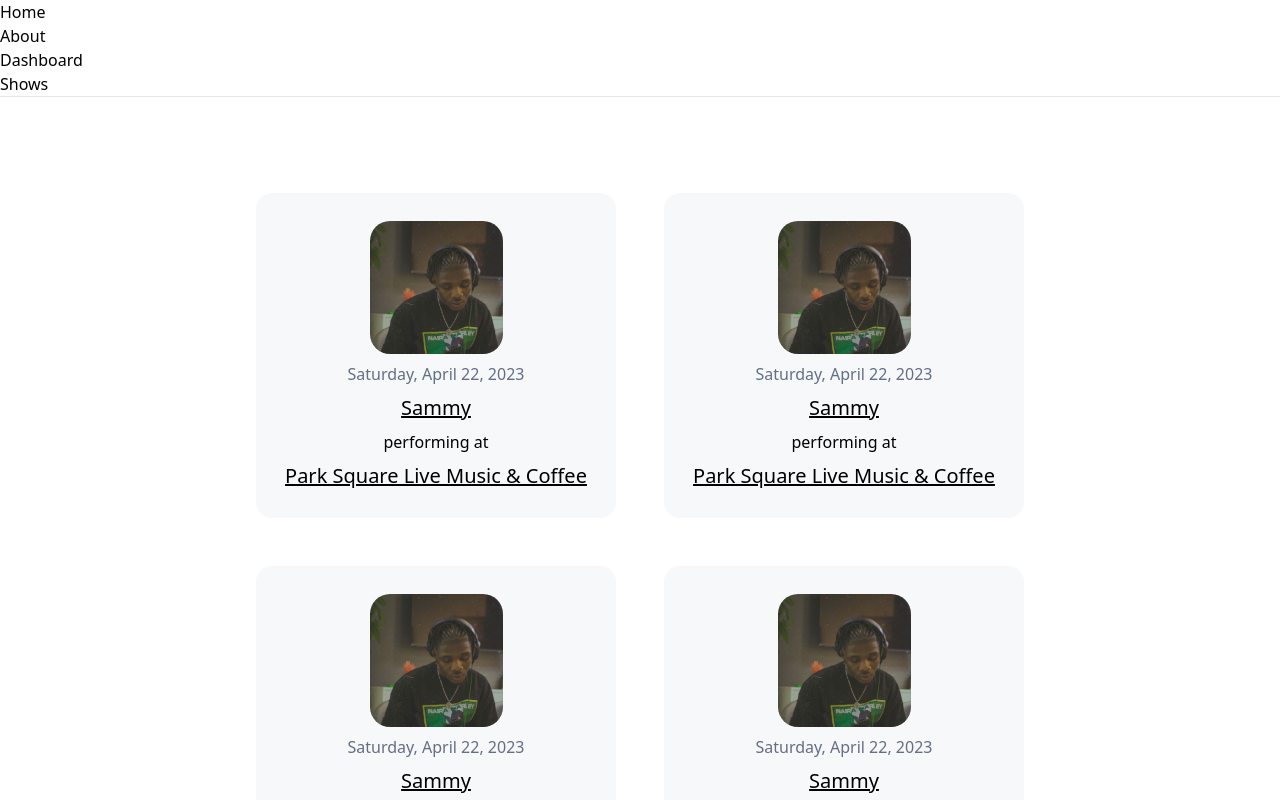
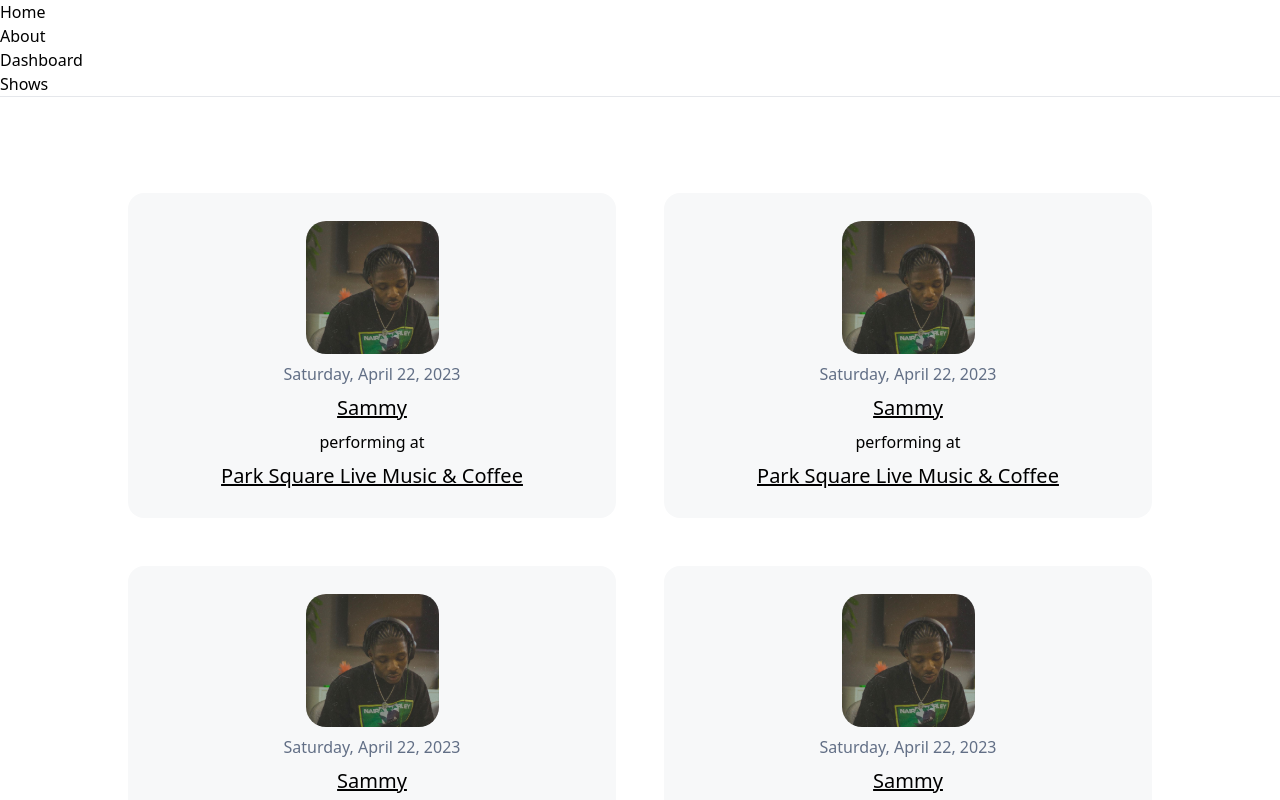
Before and after one commit to devcareer/Project-outside, a React (Vite) app: page /shows in a window 1280 px wide. Shown: the top 800 px of the page. Built offline with nearby package versions, Linux system fonts and the light colour scheme.

Commit message:
increased max width of container

```diff
--- a/src/pages/Shows.jsx
+++ b/src/pages/Shows.jsx
@@ -67,7 +67,7 @@ function Shows() {
     ]
 
     return (
-        <div className="grid grid-cols-1 sm:grid-cols-2 gap-8 sm:gap-12 lg:gap:16 w-10/12 mx-auto my-24 max-w-3xl">
+        <div className="grid grid-cols-1 sm:grid-cols-2 gap-8 sm:gap-12 lg:gap:16 w-10/12 mx-auto my-24 max-w-4xl xl:max-w-5xl">
             {shows.map((show) => (
                 <div key={show.id} className="bg-[#F7F8F9] flex flex-col items-center justify-center rounded-2xl p-7">
                     <img src={sammy} alt="" />
```
